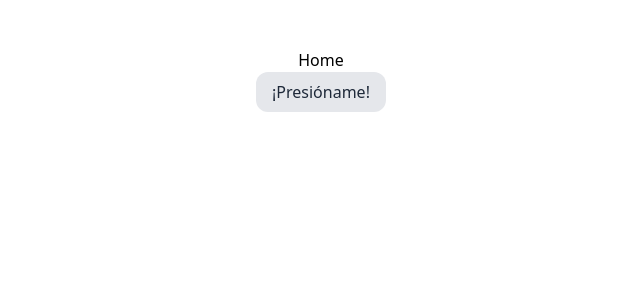
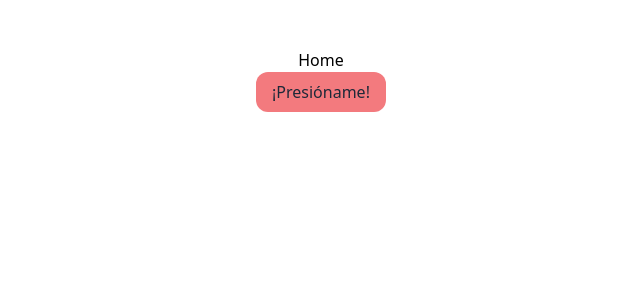
Before and after one commit to Project-CookFlow-E2E/CF-Frontend, a React (Vite) app: page / in a window 1280 px wide. Shown: the top 300 px of the page, without its empty margins (319-959 px from the left). Built offline with nearby package versions, Linux system fonts and the light colour scheme.

Commit message:
refactor: add styles botton to className

```diff
--- a/src/components/Boton.jsx
+++ b/src/components/Boton.jsx
@@ -1,18 +1,15 @@
 import React from "react";
 
 const Boton = ({ children, onClick, type = "button", className = "", disabled = false }) => {
-  const baseStyles = `
-    px-4 py-2 rounded-xl font-medium transition-colors duration-300
-    bg-gray-200 text-gray-800 hover:bg-gray-300
-    disabled:bg-gray-100 disabled:text-gray-400 disabled:cursor-not-allowed
-  `;
-
   return (
     <button
       type={type}
       onClick={onClick}
       disabled={disabled}
-      className={`${baseStyles} ${className}`}
+      className={`px-4 py-2 rounded-xl font-medium transition-colors duration-300
+                  bg-accent text-gray-800 hover:bg-gray-300
+                  disabled:bg-gray-100 disabled:text-gray-400 disabled:cursor-not-allowed
+                  ${className}`}
     >
       {children}
     </button>
```
